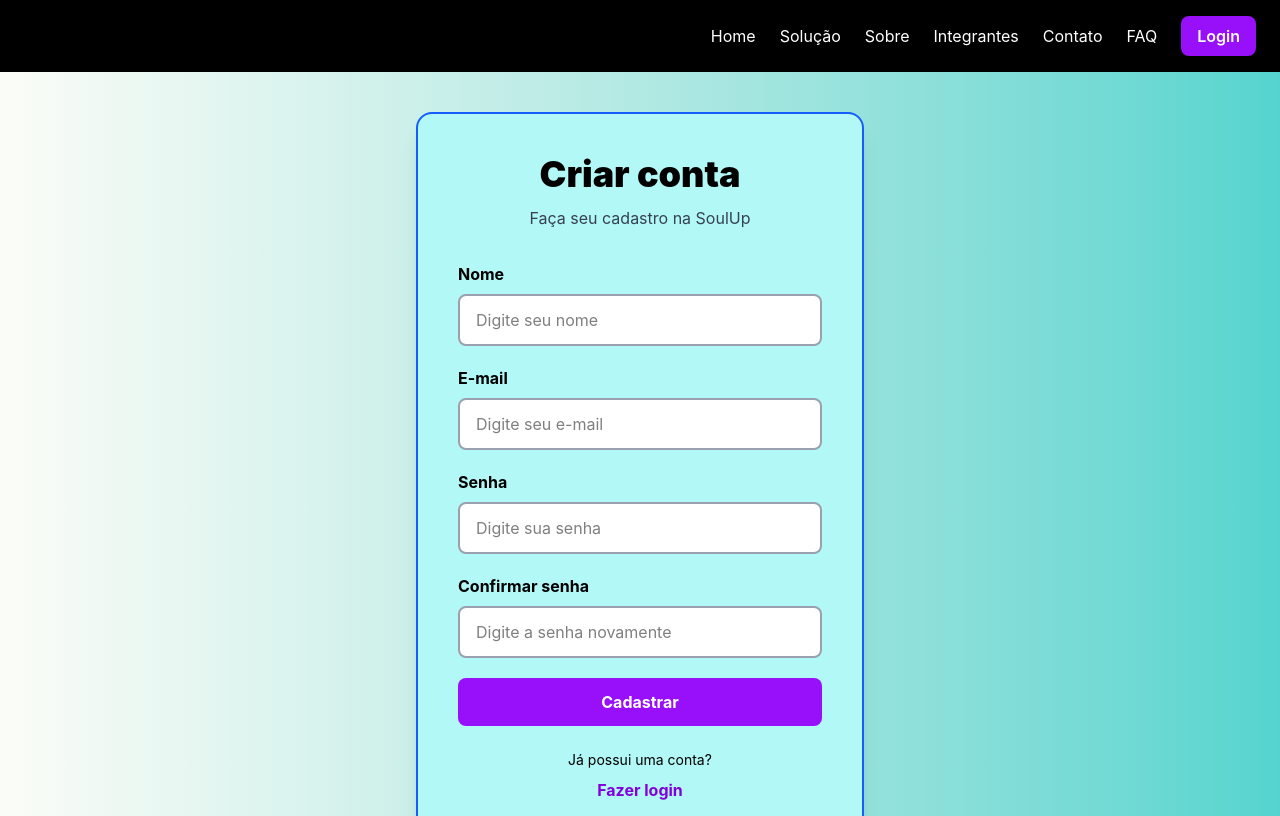
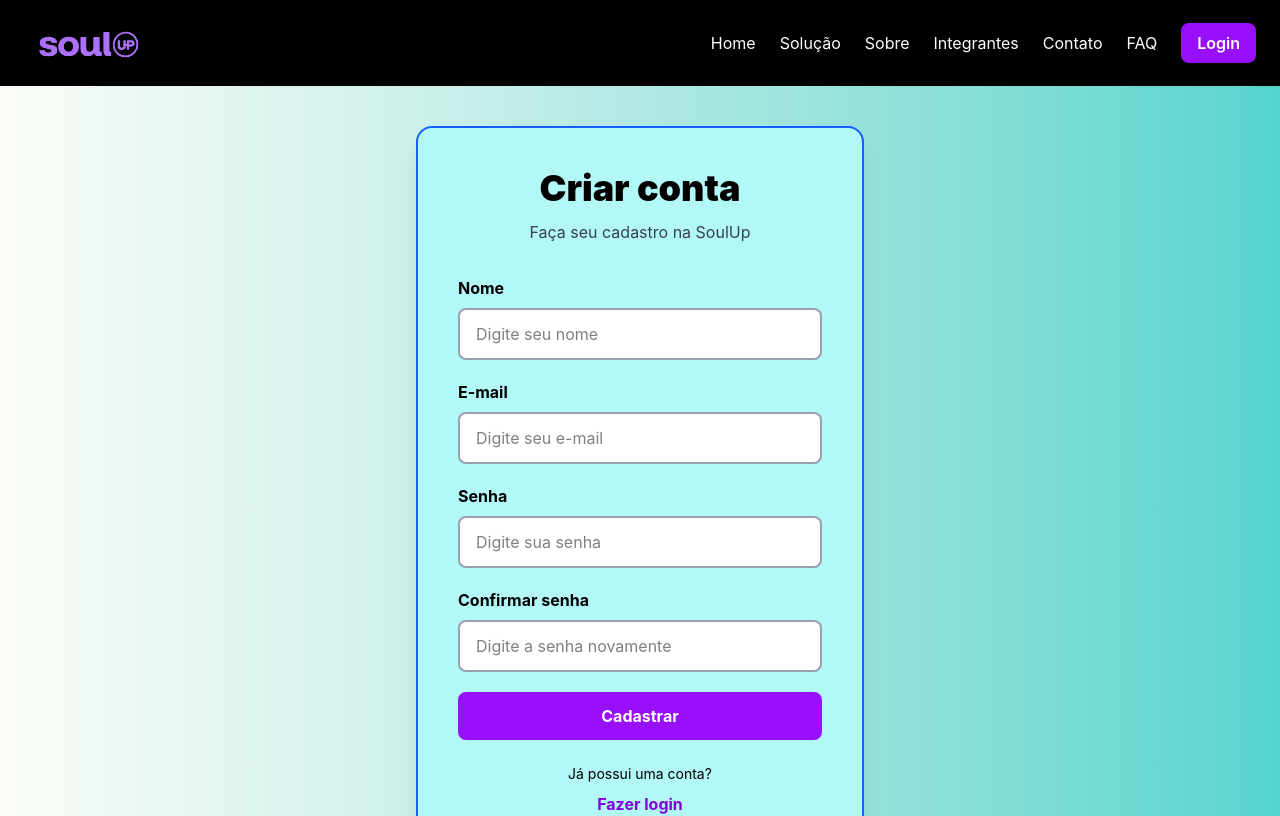
Before and after one commit to AndrewRls/sprint-3-4, a React (Vite) app in the folder soulup-gamificacao/: page /cadastro in a window 1280 px wide. Shown: the top 816 px of the page. Built offline with nearby package versions, Linux system fonts and the light colour scheme.

Commit message:
feat: alterado cor de logo azul para roxo.

```diff
--- a/soulup-gamificacao/src/components/Header/Header.tsx
+++ b/soulup-gamificacao/src/components/Header/Header.tsx
@@ -1,6 +1,6 @@
 import { useEffect, useState } from 'react'
 import { Link } from 'react-router-dom'
-import logo from '../../assets/imagens/img-01-logo.svg'
+import logo from '../../assets/imagens/img-01-logo.png'
 
 function Header() {
   const [menuAberto, setMenuAberto] = useState(false)
@@ -33,7 +33,7 @@ function Header() {
               <img
                 src={logo}
                 alt="Logo da SoulUP"
-              className="w-32"
+                className="w-32 fill-blue-50"
               />
             </Link>
 
```
Also changed, not shown: soulup-gamificacao/src/assets/imagens/img-01-logo.png (added), soulup-gamificacao/src/assets/imagens/img-01-logo.svg (deleted). Lines whose indentation alone changed are shown as unchanged.
